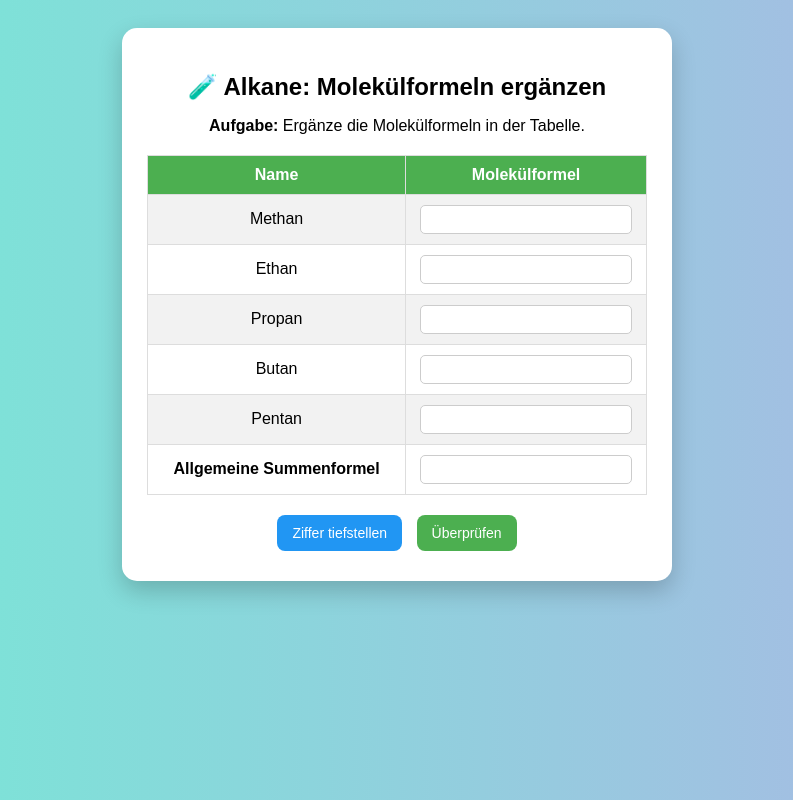
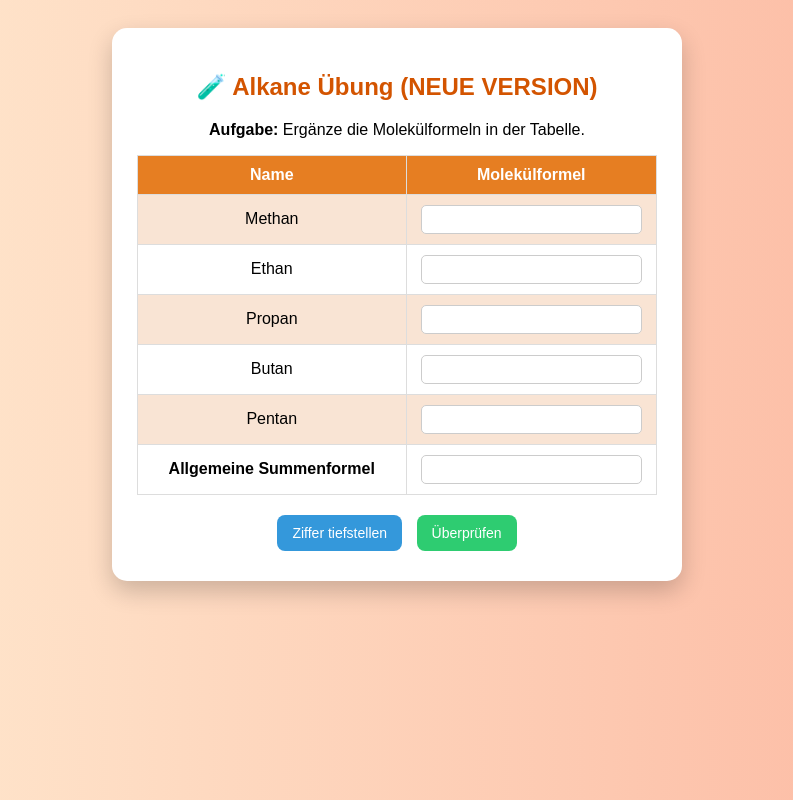
Before and after one commit to FrauHenn1/Homologe-Reihe-der-Alkane, a plain HTML site: page index.html in a window 1280 px wide. Shown: the whole page, without its empty margins (243-1036 px from the left). Drawn offline with Linux system fonts and the light colour scheme.

Commit message:
Update index.html

```diff
--- a/index.html
+++ b/index.html
@@ -2,11 +2,11 @@
 <html lang="de">
 <head>
   <meta charset="UTF-8">
-  <title>Alkane Übung</title>
+  <title>Alkane Übung NEU</title>
   <style>
     body {
       font-family: Arial, sans-serif;
-      background: linear-gradient(to right, #74ebd5, #acb6e5);
+      background: linear-gradient(to right, #ffecd2, #fcb69f);
       padding: 20px;
       display: flex;
       justify-content: center;
@@ -17,16 +17,12 @@
       padding: 25px;
       border-radius: 15px;
       box-shadow: 0 10px 25px rgba(0,0,0,0.2);
-      width: 500px;
+      width: 520px;
       text-align: center;
     }
 
     h2 {
-      margin-bottom: 10px;
-    }
-
-    p {
-      margin-bottom: 20px;
+      color: #d35400;
     }
 
     table {
@@ -36,7 +32,7 @@
     }
 
     th {
-      background-color: #4CAF50;
+      background-color: #e67e22;
       color: white;
     }
 
@@ -46,7 +42,7 @@
     }
 
     tr:nth-child(even) {
-      background-color: #f2f2f2;
+      background-color: #f9e4d4;
     }
 
     input {
@@ -64,38 +60,20 @@
       cursor: pointer;
       font-size: 14px;
       margin: 5px;
-      transition: 0.2s;
     }
 
-    button:hover {
-      transform: scale(1.05);
-    }
+    .subBtn { background-color: #3498db; color: white; }
+    .checkBtn { background-color: #2ecc71; color: white; }
 
-    .subBtn {
-      background-color: #2196F3;
-      color: white;
-    }
-
-    .checkBtn {
-      background-color: #4CAF50;
-      color: white;
-    }
-
-    .correct {
-      background-color: #c8f7c5 !important;
-    }
-
-    .wrong {
-      background-color: #f7c5c5 !important;
-    }
-
+    .correct { background-color: #c8f7c5 !important; }
+    .wrong { background-color: #f7c5c5 !important; }
   </style>
 </head>
 <body>
 
 <div class="container">
 
-<h2>🧪 Alkane: Molekülformeln ergänzen</h2>
+<h2>🧪 Alkane Übung (NEUE VERSION)</h2>
 <p><strong>Aufgabe:</strong> Ergänze die Molekülformeln in der Tabelle.</p>
 
 <table>
@@ -125,7 +103,7 @@
   </tr>
   <tr>
     <td><strong>Allgemeine Summenformel</strong></td>
-    <td><input type="text" data-solution="CnH2n+2"></td>
+    <td><input type="text" data-solution="CNH2N+2"></td>
   </tr>
 </table>
 
@@ -140,10 +118,7 @@ function subscript() {
   inputs.forEach(input => {
     let text = input.value;
     text = text.replace(/(\d)/g, function(match) {
-      const subscripts = {
-        '0':'₀','1':'₁','2':'₂','3':'₃','4':'₄',
-        '5':'₅','6':'₆','7':'₇','8':'₈','9':'₉'
-      };
+      const subscripts = {'0':'₀','1':'₁','2':'₂','3':'₃','4':'₄','5':'₅','6':'₆','7':'₇','8':'₈','9':'₉'};
       return subscripts[match];
     });
     input.value = text;
@@ -154,7 +129,7 @@ function normalize(text) {
   return text
     .replace(/[₀₁₂₃₄₅₆₇₈₉]/g, d => '0123456789'['₀₁₂₃₄₅₆₇₈₉'.indexOf(d)])
     .toUpperCase()
-    .trim();
+    .replace(/\s/g, '');
 }
 
 function checkAnswers() {
```
